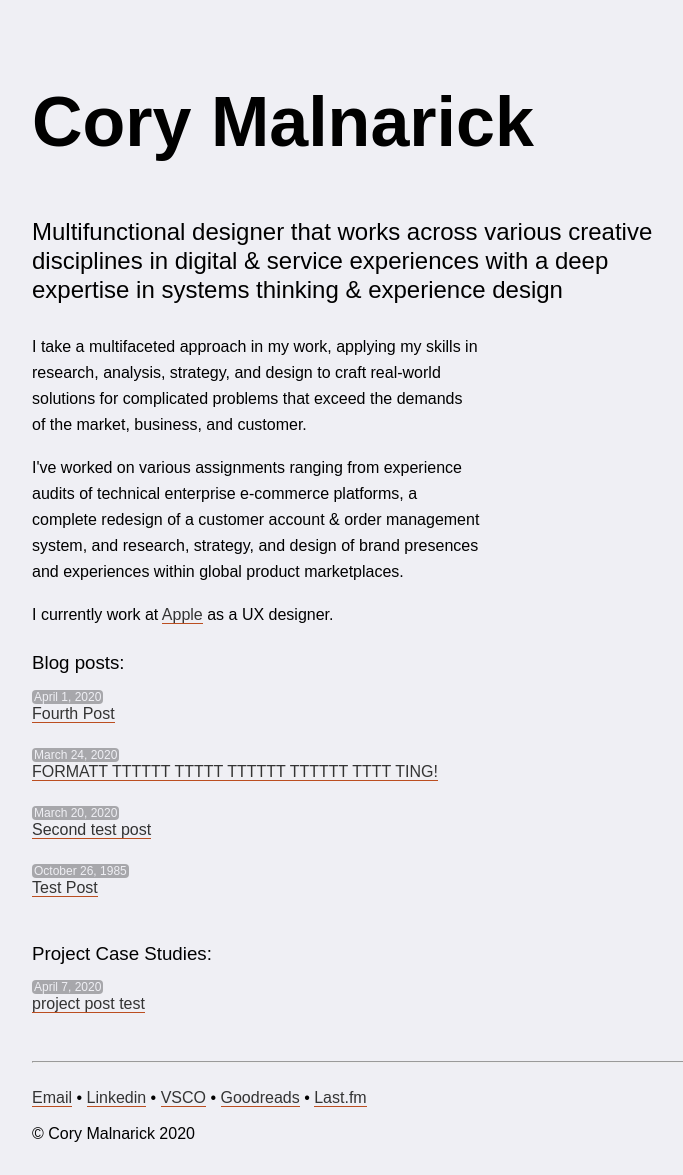
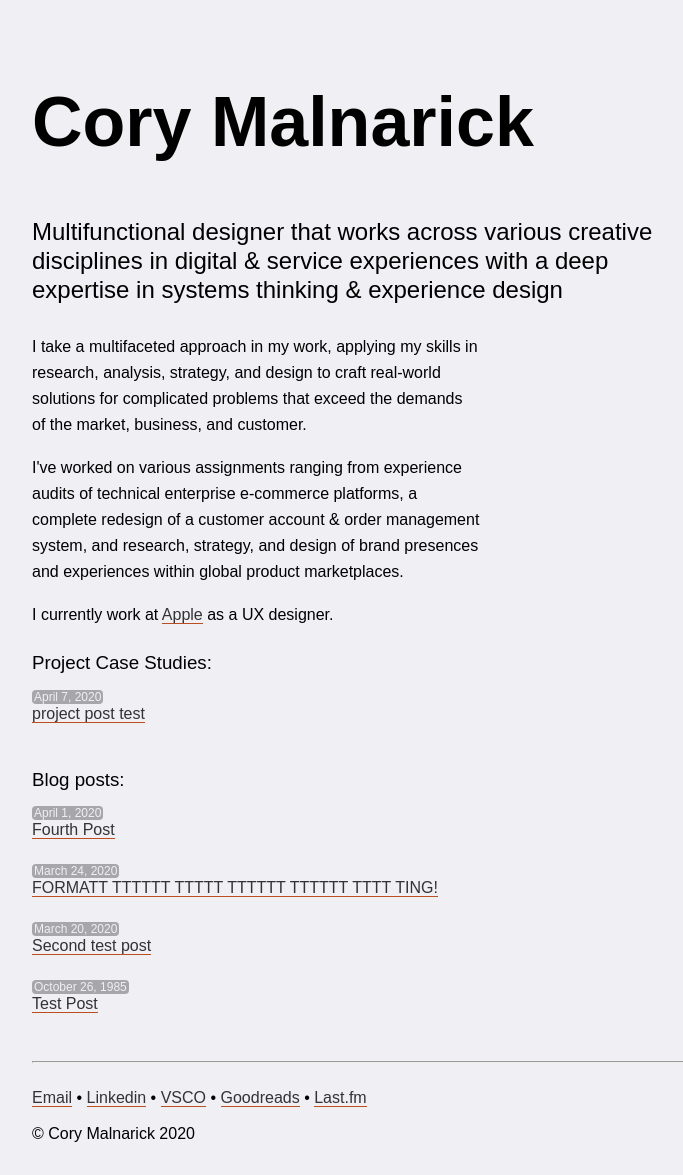
Before and after one commit to foundmonster/foundmonster.github.io, a Jekyll site: the page built from index.html, in a window 1280 px wide. Shown: the whole page, without its empty margins (160-843 px from the left). Built offline with Jekyll 4.4.1, drawn with Linux system fonts in a browser that asks for light colours; some web fonts are replaced.

Commit message:
moved projects above blogs

```diff
--- a/index.html
+++ b/index.html
@@ -7,6 +7,15 @@ title: Cory Malnarick
 <p>I take a multifaceted approach in my work, applying my skills in research, analysis, strategy, and design to craft real-world solutions for complicated problems that exceed the demands of the market, business, and customer.</p><br>
 <p>I've worked on various assignments ranging from experience audits of technical enterprise e-commerce platforms, a complete redesign of a customer account & order management system, and research, strategy, and design of brand presences and experiences within global product marketplaces.</p><br>
 <p>I currently work at <a href="https://apple.com">Apple</a> as a UX designer.</p>
+<ul><h3>Project Case Studies:</h3>
+{% for post in site.categories.project %}
+<li>
+<span class="postdate">{{ post.date | date: "%B %e, %Y"}}</span><br>
+<a href="{{ post.url }}">{{ post.title }}</a><br>
+<br>
+</li>
+{% endfor %}
+</ul>
 <ul><h3>Blog posts:</h3>
 {% for post in site.categories.post %}
 <li>
@@ -16,12 +25,3 @@ title: Cory Malnarick
 </li>
 {% endfor %}
 </ul>
-<ul><h3>Project Case Studies:</h3>
-{% for post in site.categories.project %}
-<li>
-<span class="postdate">{{ post.date | date: "%B %e, %Y"}}</span><br>
-<a href="{{ post.url }}">{{ post.title }}</a><br>
-<br>
-</li>
-{% endfor %}
-</ul>
```
